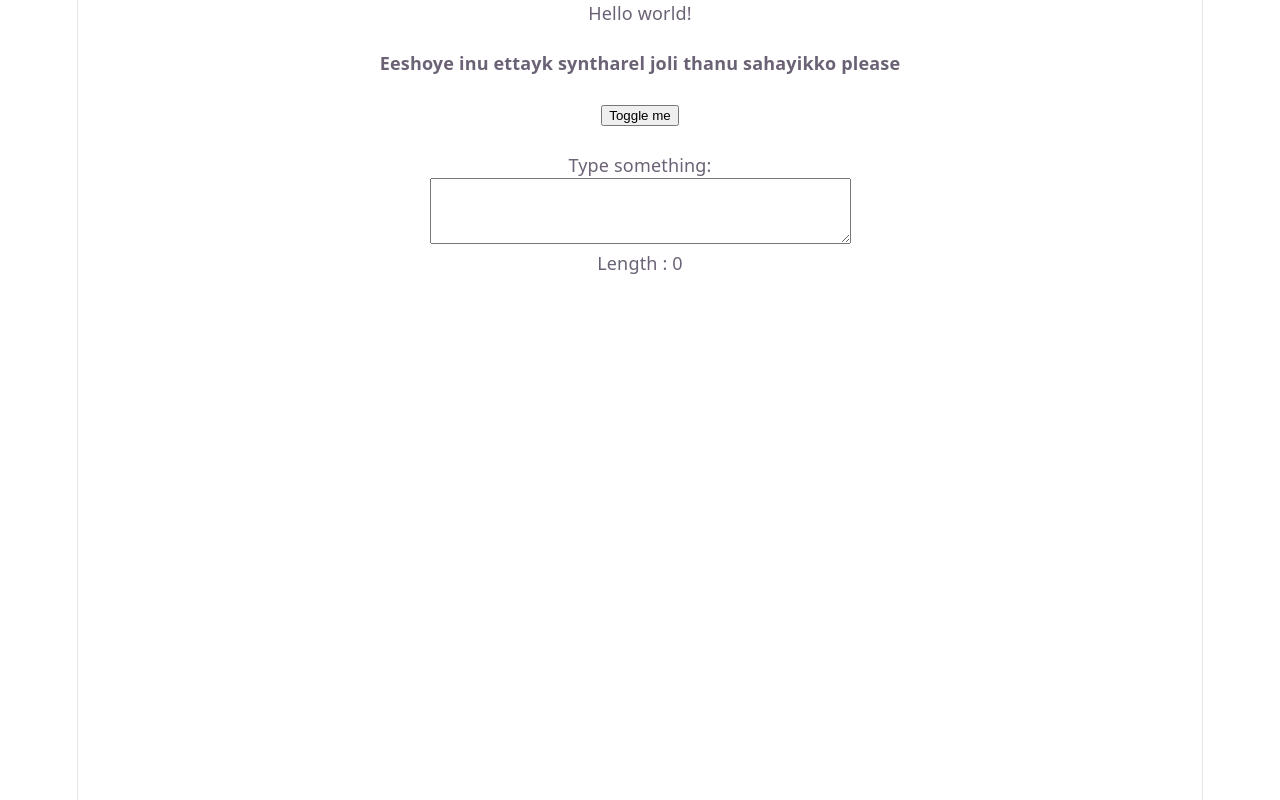
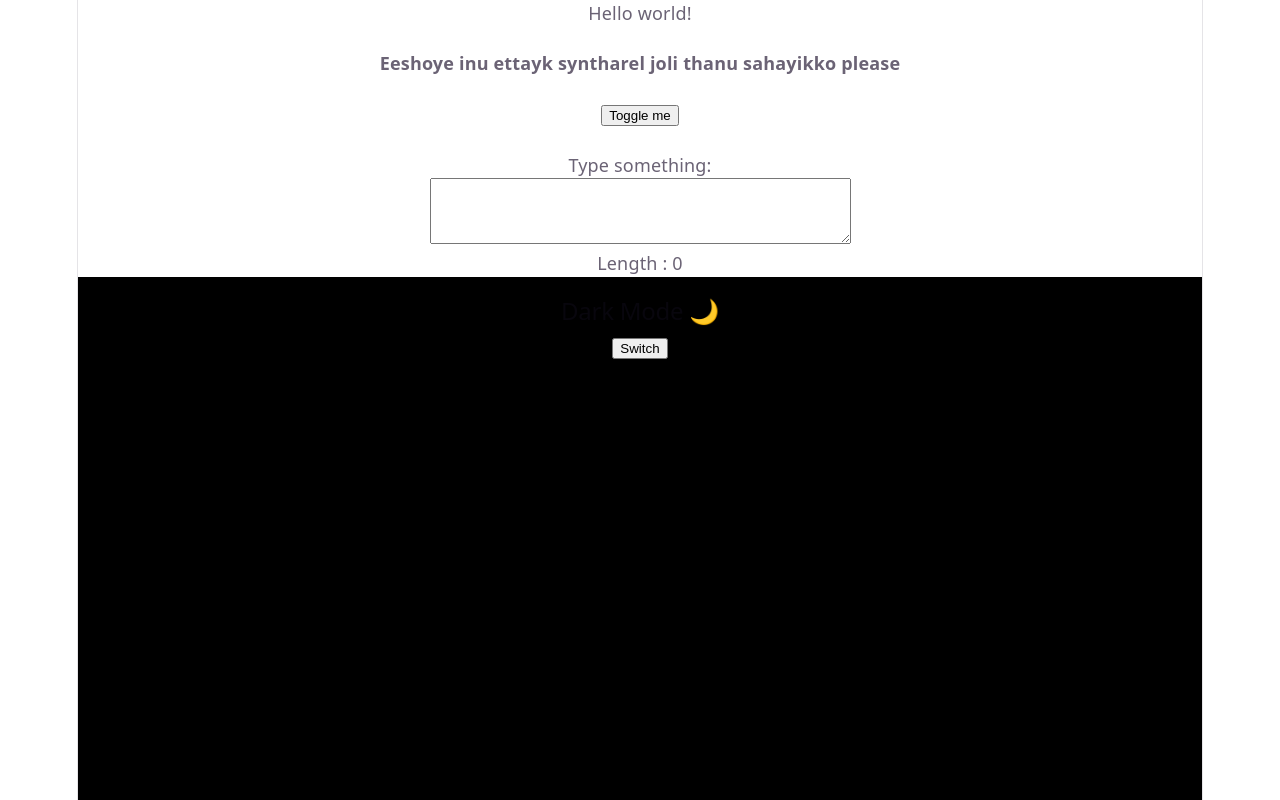
Before and after one commit to nimishamanjali-coder/react-exercises, a React (Vite) app: page / in a window 1280 px wide. Shown: the top 800 px of the page. Built offline with nearby package versions, Linux system fonts and the light colour scheme.

Commit message:
Q3. Switch Toggle

```diff
--- a/src/App.jsx
+++ b/src/App.jsx
@@ -1,13 +1,8 @@
-import { useState } from 'react'
-import reactLogo from './assets/react.svg'
-import viteLogo from './assets/vite.svg'
-import heroImg from './assets/hero.png'
-import './App.css'
-import ToggleMessage from './MessageToggle'
-import CharExceedWarning from './CharExceedWarning'
+import "./App.css";
+import ToggleMessage from "./MessageToggle";
+import CharExceedWarning from "./CharExceedWarning";
+import SwitchToggle from "./SwitchToggle";
 function App() {
-
-
   return (
     <div>
       <>Hello world!</>
@@ -15,8 +10,9 @@ function App() {
       <br />
 
       <CharExceedWarning />
+      <SwitchToggle></SwitchToggle>
     </div>
-  )
+  );
 }
 
-export default App
+export default App;
--- /dev/null
+++ b/src/SwitchToggle.css
@@ -0,0 +1,12 @@
+.light {
+  background: white;
+  color: black;
+  padding: 20px;
+  height: 100vh;
+}
+.dark {
+  background: black;
+  color: white;
+  padding: 20px;
+  height: 100vh;
+}
--- /dev/null
+++ b/src/SwitchToggle.jsx
@@ -0,0 +1,17 @@
+import React from "react";
+import "./SwitchToggle.css";
+
+export default function SwitchToggle() {
+  const [showColor, setshowColor] = React.useState(false);
+  function toggle() {
+    setshowColor(!showColor);
+  }
+  return (
+    <div className={showColor ? "light" : "dark"}>
+      <h2>{!showColor ? "Dark Mode 🌙" : "Light Mode ☀️"}</h2>
+      <button type="submit" onClick={toggle}>
+        Switch
+      </button>
+    </div>
+  );
+}
```
Also changed, not shown: 1 other file (tests, documents, lock files or other folders).
